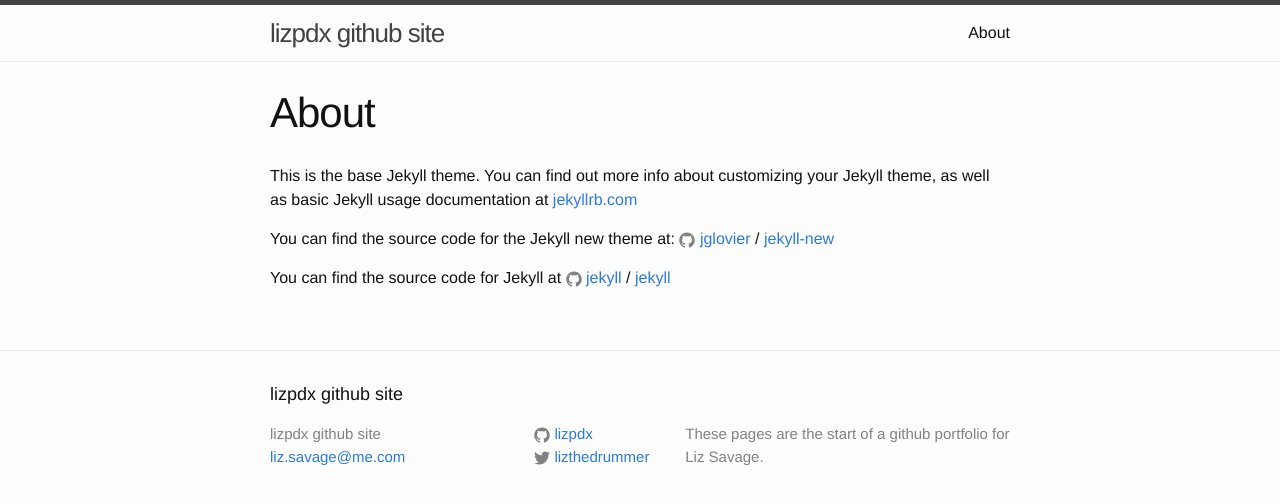
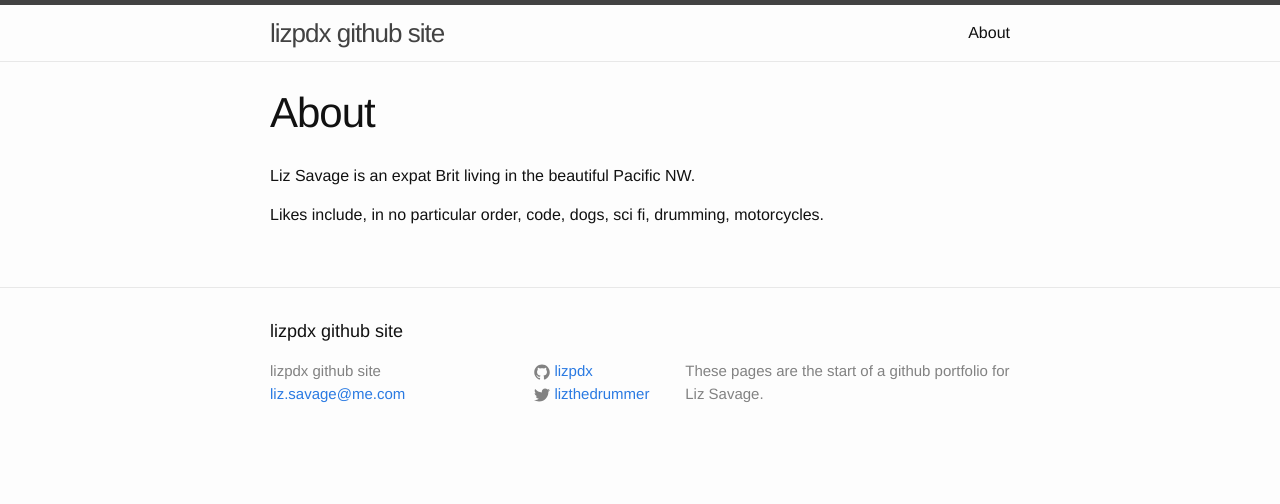
Before and after one commit to lizpdx/lizpdx.github.io, a Jekyll site: the page built from about.md, in a window 1280 px wide. Shown: the top 504 px of the page. Built offline with Jekyll 4.4.1, drawn with Linux system fonts in a browser that asks for light colours.

Commit message:
update about

```diff
--- a/about.md
+++ b/about.md
@@ -4,12 +4,6 @@ title: About
 permalink: /about/
 ---
 
-This is the base Jekyll theme. You can find out more info about customizing your Jekyll theme, as well as basic Jekyll usage documentation at [jekyllrb.com](http://jekyllrb.com/)
+Liz Savage is an expat Brit living in the beautiful Pacific NW.
 
-You can find the source code for the Jekyll new theme at:
-{% include icon-github.html username="jglovier" %} /
-[jekyll-new](https://github.com/jglovier/jekyll-new)
-
-You can find the source code for Jekyll at
-{% include icon-github.html username="jekyll" %} /
-[jekyll](https://github.com/jekyll/jekyll)
+Likes include, in no particular order, code, dogs, sci fi, drumming, motorcycles.
```
